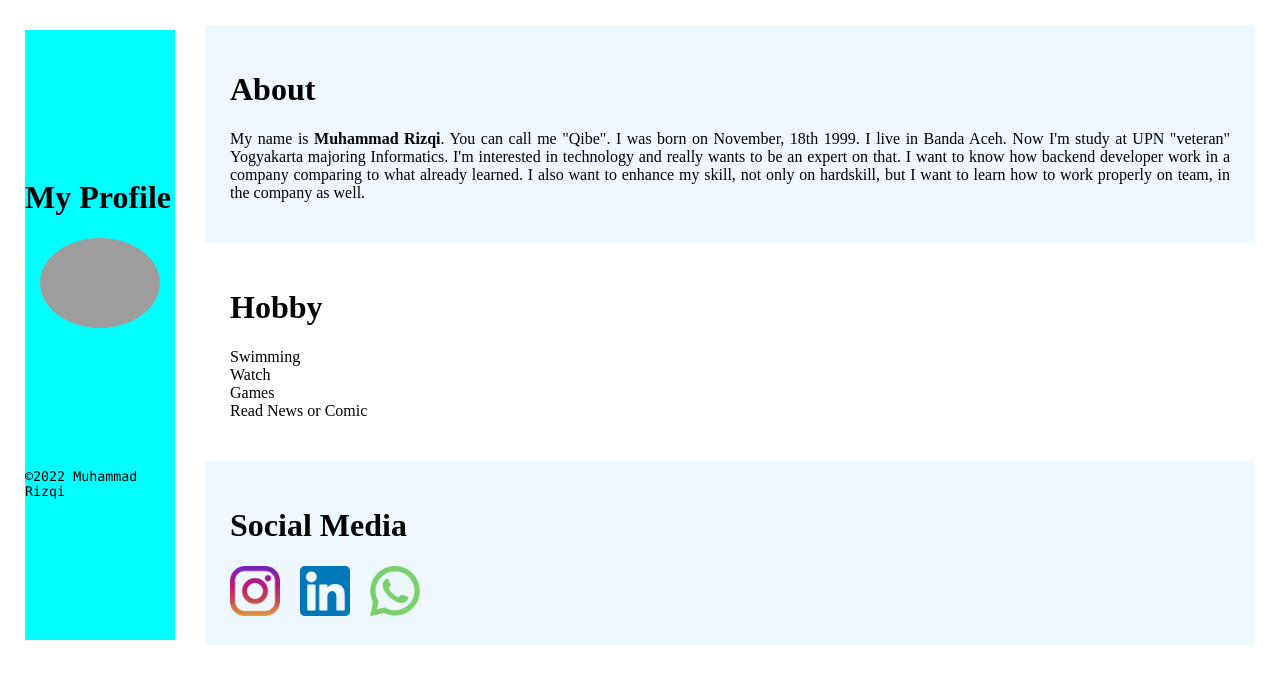
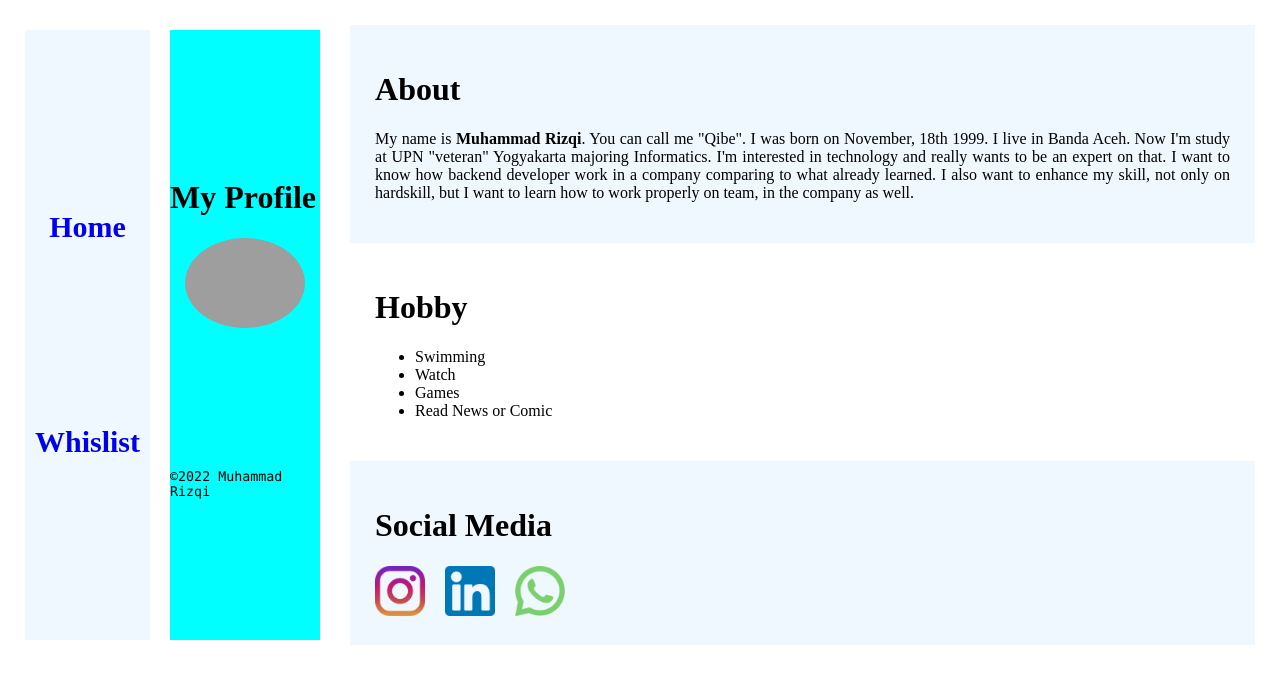
Before and after one commit to zettacamp-Muhammad-Rizqi/rizqi_zettacamp_catfish, a plain HTML site: page index.html in a window 1280 px wide. Drawn offline with Linux system fonts and the light colour scheme; grey boxes are pictures that could not be loaded.

Commit message:
Task HTML Day 3

```diff
--- a/index.html
+++ b/index.html
@@ -20,6 +20,7 @@
             justify-content: space-evenly;
             background-color: aqua;
             height: 610px;
+
         }
 
         .logo{
@@ -28,9 +29,35 @@
             justify-content: left;
             margin: auto;
         }
+
+        .MenuBar{
+            display: flex;
+            flex-direction: column;
+            justify-content: space-evenly;
+            background-color: aliceblue;
+            width: 300px;
+            height: 610px;
+            margin-right: 20px;
+            text-align: center;
+        }
     </style>
 </head>
 <body class="container">
+    <div class="MenuBar">
+        <a href="./index.html" style="text-decoration: none;">
+            <span style=
+            "text-align: center;
+            padding: 5px 10px;
+            font-size: 30px;"><strong>Home</strong>
+            </span>
+        </a>
+        <a href="./shoping_list.html" style="text-decoration: none;"><span style="
+            text-align: center;
+            padding: 5px 10px;
+            font-size: 30px;"><strong>Whislist</strong>
+            </span>
+        </a>
+    </div>
     <div class="prof-grup">
         <div>
             <h1>My Profile</h1>
@@ -53,12 +80,12 @@
         </div>
         <div class="content2" style="background-color: white; padding: 25px;">
             <h1>Hobby</h1>
-            <p>
-                Swimming
-                <br>Watch
-                <br>Games
-                <br>Read News or Comic
-            </p>
+            <ul>
+                <li>Swimming</li>
+                <li>Watch</li>
+                <li>Games</li>
+                <li>Read News or Comic</li>
+            </ul>
         </div>
         <div class="content3" style="background-color: aliceblue; padding: 25px;">
             <h1>Social Media</h1>
```
Also changed, not shown: shoping_list.html (added, +72 -0 lines), README.md.
